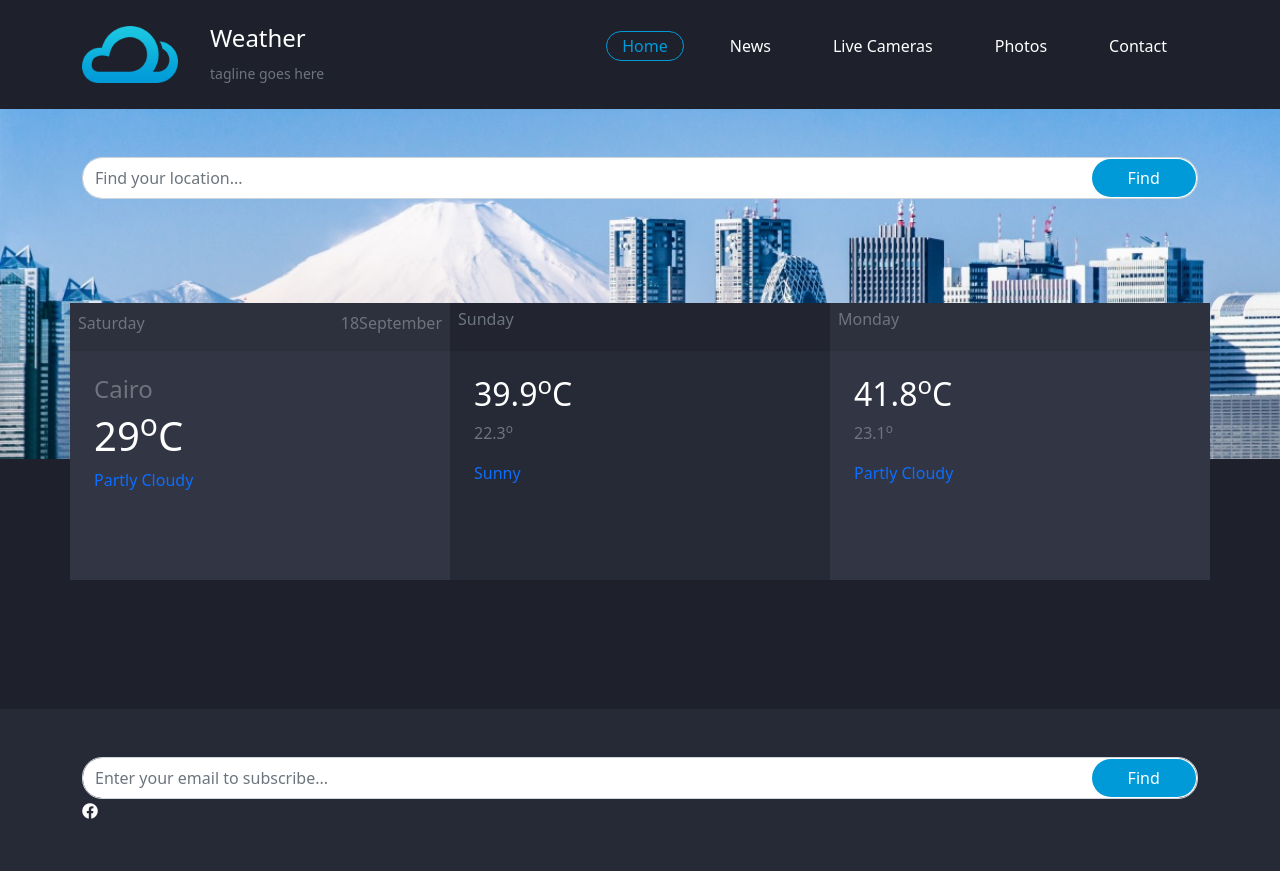
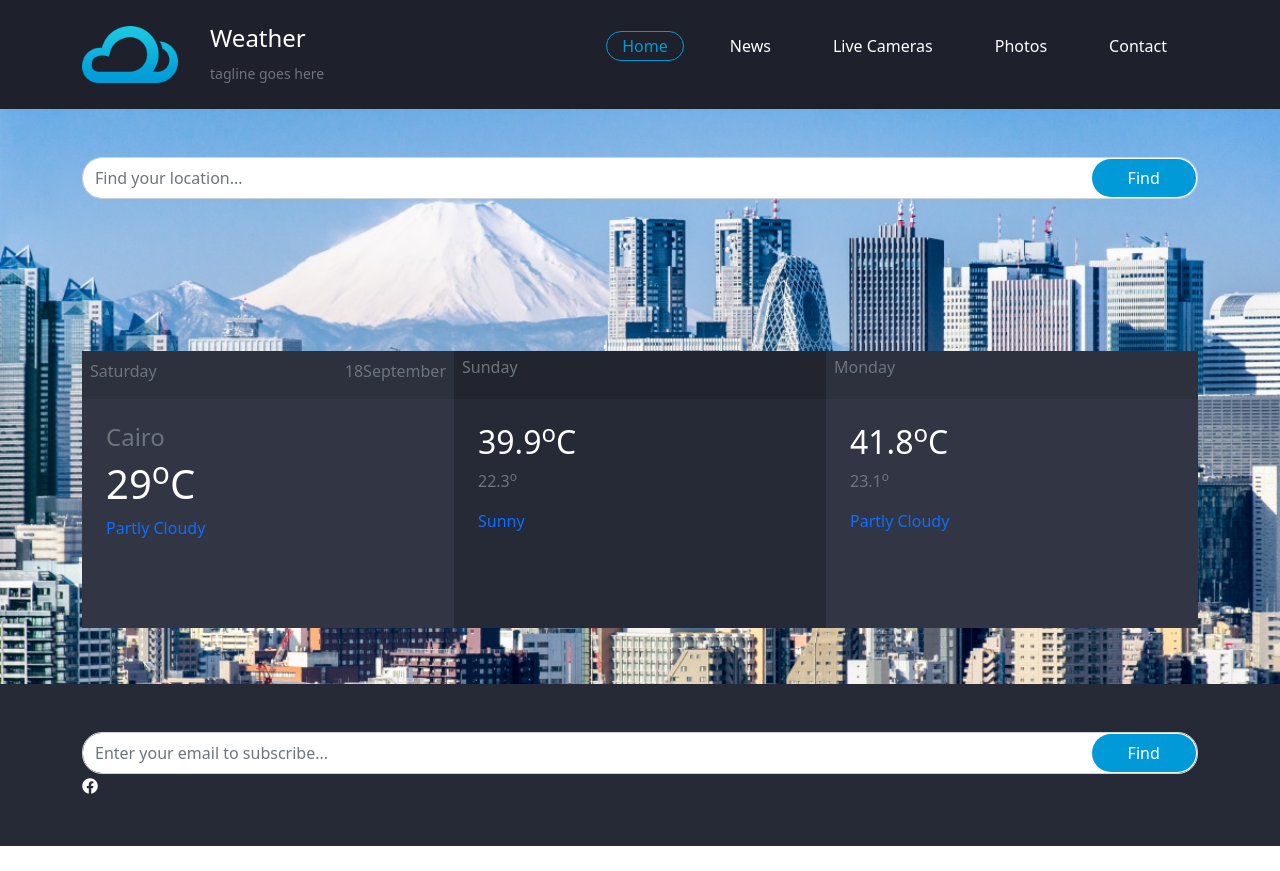
Before and after one commit to ahmadEssam77/Weather-App-API, a plain HTML site: page index.html in a window 1280 px wide. After the commit the page ends 846 px from the top, so only its background shows below. Drawn offline with Linux system fonts and the light colour scheme.

Commit message:
Simple adjustments

```diff
--- a/css/index_style.css
+++ b/css/index_style.css
@@ -94,7 +94,7 @@ nav .hamburgerMenu-wrapper:hover {
     background-image: url(../images/Tokyo_Adobe.jpg);
     background-size: cover;
     /* filter:brightness(50%); */
-    max-height: 350px;
+    /* min-height: 350px; */
 }
 
 #banner .my-header {
@@ -111,17 +111,6 @@ nav .hamburgerMenu-wrapper:hover {
 
 #banner .my-unique-body {
     background-color: #262936;
-}
-
-#banner .row > * {
-    padding-left: 0 !important;
-    padding-right: 0 !important;
-}
-
-/* =============== Temporary class ===============  */
-.breacker {
-    background-color: #1E202B;
-    min-height: 250px;
 }
 
 /* =============== Footer =============== */
--- a/index.html
+++ b/index.html
@@ -52,7 +52,7 @@
         </div>
         <!-- =============== API || Weather section =============== -->
         <div class="container py-5">
-            <div class="row">
+            <div class="row g-0 py-5">
                 <div class="col-md-4 my-2">
                     <div class="my-header d-flex justify-content-between text-muted px-2 pt-2">
                         <p>Saturday</p>
@@ -90,11 +90,6 @@
         </div>
     </section>
 
-    <!-- =============== Temporary Class =============== -->
-    <div class="breacker">
-
-    </div>
-
     <!-- =============== Footer =============== -->
     <footer>
         <div class="container py-5">
```
